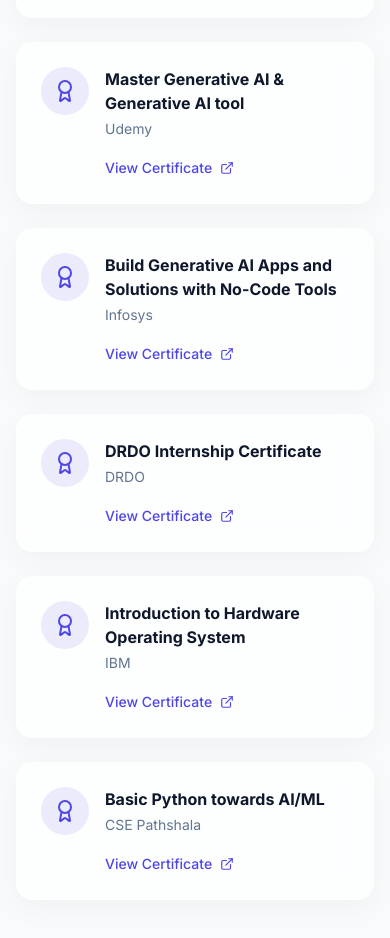
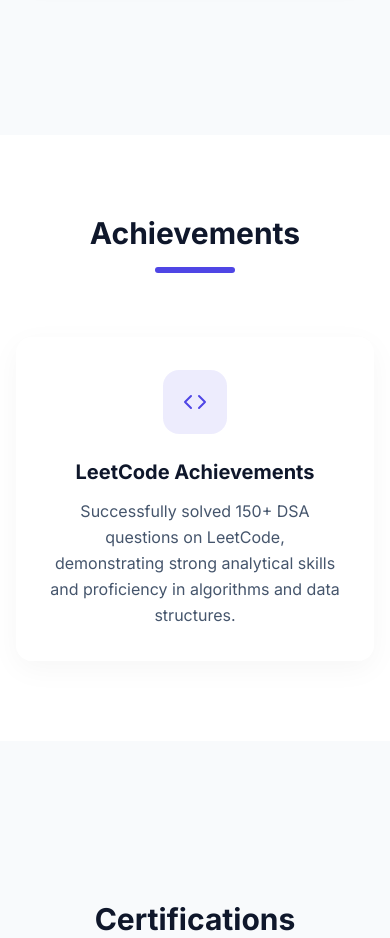
Before and after one commit to ANIL0023/portfolio, a React (Vite) app: page / in a window 390 px wide. Shown: the part 8080-9018 px from the top of the page. Built offline with nearby package versions, Linux system fonts and the light colour scheme.

Commit message:
feat: add Achievements section and Blog Platform project

```diff
--- a/src/App.jsx
+++ b/src/App.jsx
@@ -8,6 +8,7 @@
 import Contact from './components/Contact';
 import Footer from './components/Footer';
 import Internship from './components/Internship';
+import Achievements from './components/Achievements';
 import DoraemonAudio from './components/DoraemonAudio';
 import ParticleBackground from './components/ParticleBackground';
 
@@ -22,6 +23,7 @@
         <Skills />
         <Internship />
         <Projects />
+        <Achievements />
         <Certificates />
         <Contact />
       </main>
--- /dev/null
+++ b/src/components/Achievements.jsx
@@ -0,0 +1,58 @@
+import React from 'react';
+import { motion } from 'framer-motion';
+import { Award, Code, ExternalLink } from 'lucide-react';
+import { portfolioData } from '../data/portfolio';
+
+const Achievements = () => {
+    // Helper to get icon component
+    const getIcon = (iconName) => {
+        switch (iconName) {
+            case 'Code': return <Code size={24} />;
+            case 'Award': return <Award size={24} />;
+            default: return <Award size={24} />;
+        }
+    };
+
+    return (
+        <section id="achievements" className="py-20 bg-white dark:bg-slate-950">
+            <div className="max-w-7xl mx-auto px-4 sm:px-6 lg:px-8">
+                <motion.div
+                    initial={{ opacity: 0, y: 20 }}
+                    whileInView={{ opacity: 1, y: 0 }}
+                    viewport={{ once: true }}
+                    className="text-center mb-16"
+                >
+                    <h2 className="text-3xl sm:text-4xl lg:text-5xl font-bold text-slate-900 dark:text-white mb-4">
+                        Achievements
+                    </h2>
+                    <div className="w-20 h-1.5 bg-primary-600 mx-auto rounded-full"></div>
+                </motion.div>
+
+                <div className="grid grid-cols-1 md:grid-cols-2 lg:grid-cols-3 gap-8 justify-center">
+                    {portfolioData.achievements.map((achievement, index) => (
+                        <motion.div
+                            key={index}
+                            initial={{ opacity: 0, scale: 0.95 }}
+                            whileInView={{ opacity: 1, scale: 1 }}
+                            viewport={{ once: true }}
+                            transition={{ delay: index * 0.1 }}
+                            className="glass-card p-8 flex flex-col items-center text-center group hover:border-primary-500/50 transition-all duration-300"
+                        >
+                            <div className="w-16 h-16 rounded-2xl bg-primary-600/10 flex items-center justify-center text-primary-600 mb-6 group-hover:scale-110 transition-transform duration-300">
+                                {getIcon(achievement.icon)}
+                            </div>
+                            <h3 className="text-xl font-bold text-slate-900 dark:text-white mb-3">
+                                {achievement.title}
+                            </h3>
+                            <p className="text-slate-600 dark:text-slate-400 leading-relaxed">
+                                {achievement.description}
+                            </p>
+                        </motion.div>
+                    ))}
+                </div>
+            </div>
+        </section>
+    );
+};
+
+export default Achievements;
--- a/src/components/Navbar.jsx
+++ b/src/components/Navbar.jsx
@@ -20,6 +20,7 @@
         { name: 'About', href: '#about' },
         { name: 'Skills', href: '#skills' },
         { name: 'Experience', href: '#internship' },
+        { name: 'Achievements', href: '#achievements' },
         { name: 'Projects', href: '#projects' },
         { name: 'Certificates', href: '#certificates' },
         { name: 'Contact', href: '#contact' },
--- a/src/data/portfolio.js
+++ b/src/data/portfolio.js
@@ -52,6 +52,14 @@
             image: "/projects/network-audit.png",
             github: "https://github.com/ANIL0023/Enterprise-Network-Audit-Discovery-System",
             link: "#"
+        },
+        {
+            title: "Blog Platform",
+            description: "A modern, full-featured blog platform built with Next.js, featuring Google authentication and a clean management interface.",
+            tech: ["Next.js", "React", "MongoDB", "Tailwind CSS", "NextAuth.js"],
+            image: "/projects/blog-platform.png",
+            github: "https://github.com/ANIL0023/blog-w273",
+            link: "https://blog-w273.vercel.app/"
         }
     ],
 
@@ -90,5 +98,12 @@
             ],
             technologies: ["Python", "Tkinter", "SQLite", "ReportLab", "SSH", "WinRM", "Paramiko", "psutil", "Socket Programming", "JSON", "Threading"]
         }
+    ],
+    achievements: [
+        {
+            title: "LeetCode Achievements",
+            description: "Successfully solved 150+ DSA questions on LeetCode, demonstrating strong analytical skills and proficiency in algorithms and data structures.",
+            icon: "Code"
+        }
     ]
 };
```
